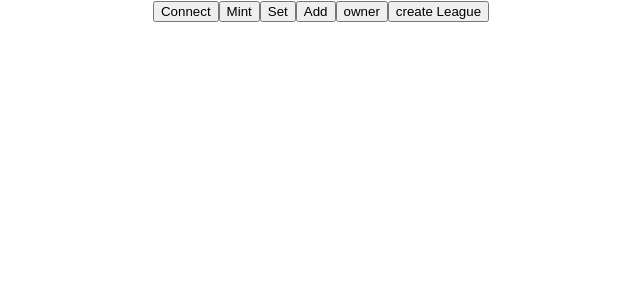
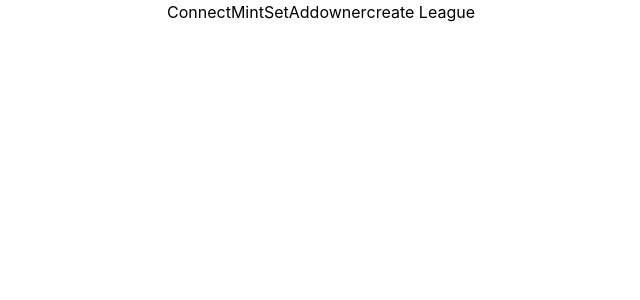
Before and after one commit to 0xabh/banter, a JavaScript app in the folder frontend/: page / in a window 1280 px wide. Shown: the top 300 px of the page, without its empty margins (319-959 px from the left). Built offline with nearby package versions, Linux system fonts and the light colour scheme; the HTML template or start-up script is replaced by a standard one.

Commit message:
Added tailwind configs for flowbite

```diff
--- a/frontend/src/index.css
+++ b/frontend/src/index.css
@@ -11,3 +11,9 @@ code {
   font-family: source-code-pro, Menlo, Monaco, Consolas, 'Courier New',
     monospace;
 }
+@tailwind base;
+@tailwind components;
+@tailwind utilities;
+body::-webkit-scrollbar {
+  display: none;
+}
--- /dev/null
+++ b/frontend/tailwind.config.js
@@ -0,0 +1,10 @@
+const flowbite = require("flowbite-react/tailwind");
+
+/** @type {import('tailwindcss').Config} */
+module.exports = {
+  content: ["./src/**/*.{html,js}", flowbite.content()],
+  plugins: [
+    // ...
+    flowbite.plugin(),
+  ],
+};
```
